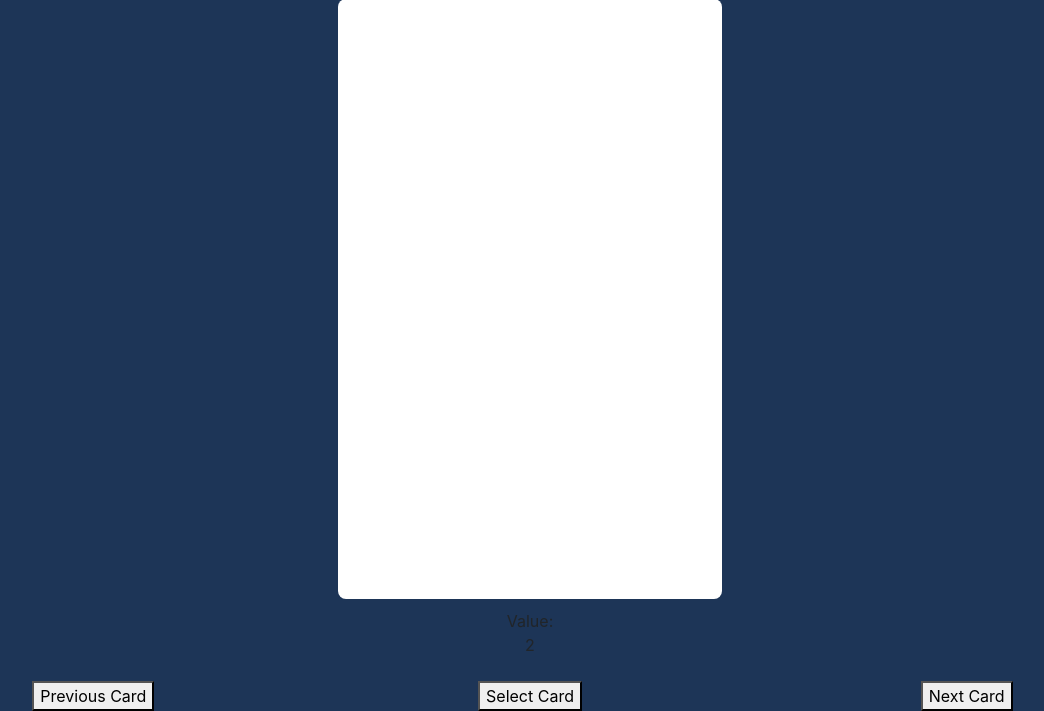
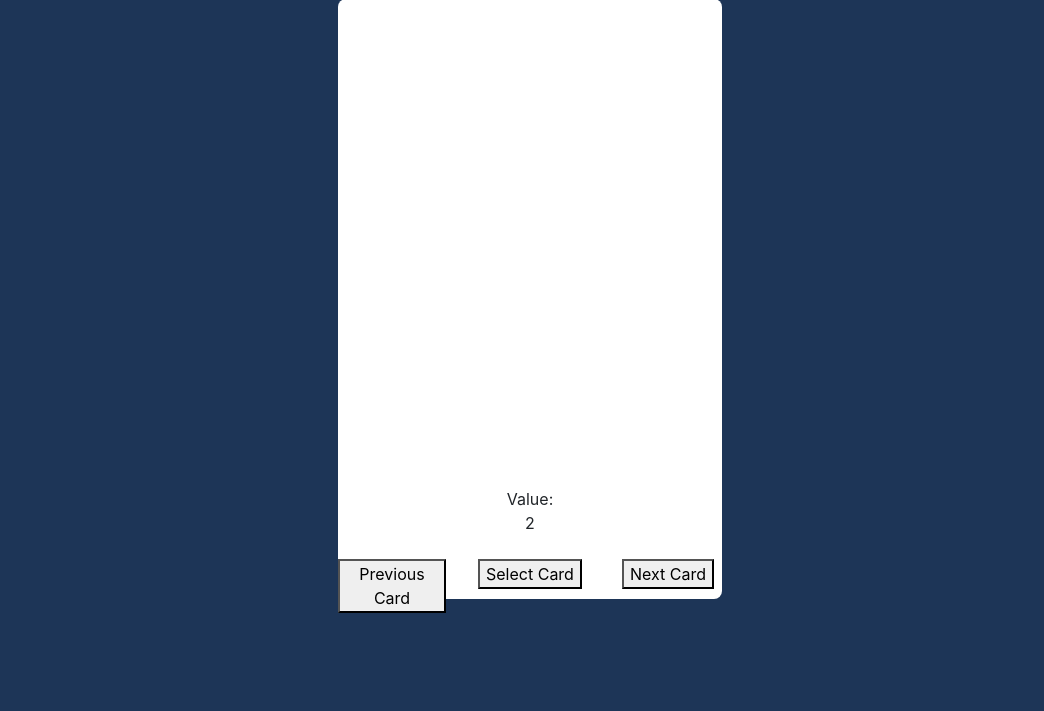
Before and after one commit to AdamWeatherby/MonikersGame, a Flask app: page /start in a window 1280 px wide. Shown: the part 147-858 px from the top of the page, without its empty margins (110-1154 px from the left). After the commit the page ends 760 px from the top, so only its background shows below. Run offline with Flask 2, Linux system fonts and the light colour scheme; data that the repository does not hold is empty; some libraries are stand-ins or nearby versions.

Commit message:
Update cards.html

```diff
--- a/app/templates/cards.html
+++ b/app/templates/cards.html
@@ -92,7 +92,7 @@
 		}
 		.description {
 			width: 48vh;
-			height: 65vh;
+			height: 61vh;
 			overflow-y:auto;
 			font-size: 2vh;
 		}
@@ -102,6 +102,9 @@
 		}
 		.title{
 			font-size: 5vh;
+		}
+		.point{
+			font-size: 2vh;
 		}
 	</style>
 </head>
@@ -117,9 +120,9 @@
 		<div class= "cardOutline" >
 			<div class = "title" id="title">{{ title }}</div>
 			<div class="description" id="description"></div>
-			<br />
-		</div>
+			<div class = "point" id = "point">
 			Value:<div id= "value">{{ points }}</div><br />
+			</div>
 			<div class="row">
 				<div id="backButtonContainer" class="col-md-4">
 					<button id="backButton" onclick="changeCard(0)">Previous Card</button>
@@ -132,7 +135,7 @@
 				</div>
 			</div>
 		</div>
-
+	<div>
 
 </body>
 </html>
```
